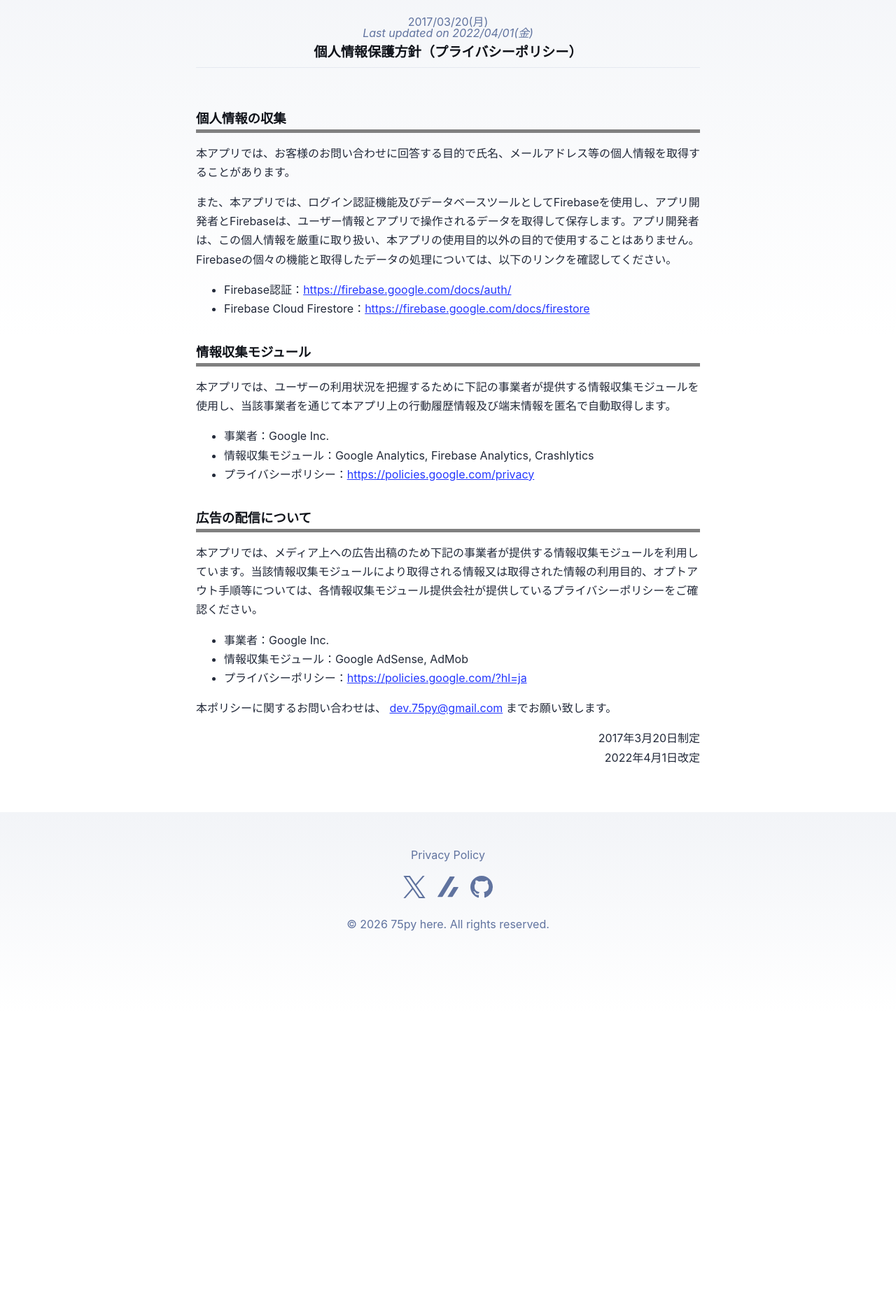
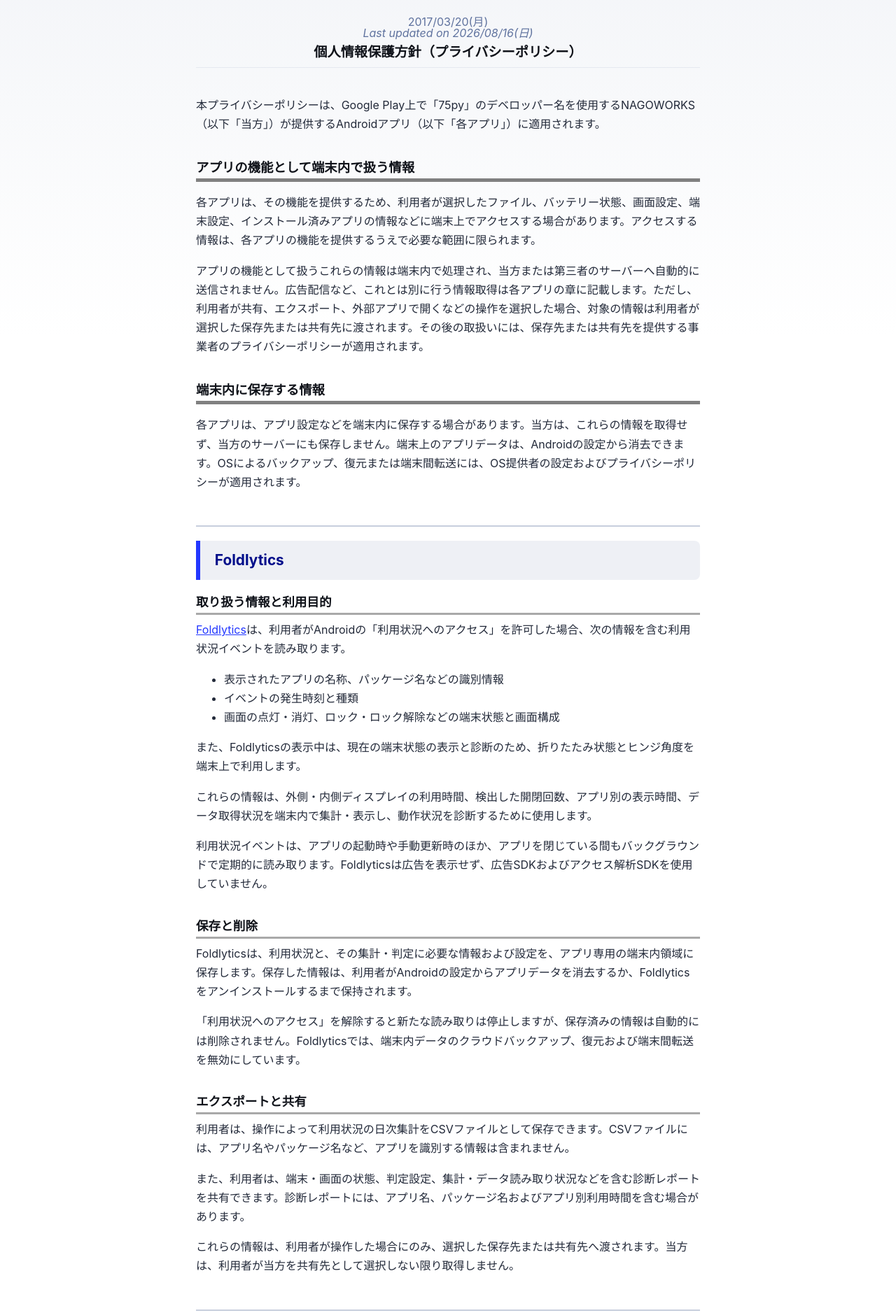
Before and after one commit to 75py/blog, an Astro site: page /privacy-policy in a window 1280 px wide. Shown: the part 120-1997 px from the top of the page at 70% size. Before the commit the page ends 1567 px from the top, so only its background shows below. Built offline with nearby package versions, Linux system fonts and the light colour scheme; Astro itself is replaced by a stand-in of ours.

Commit message:
Update app privacy policy

```diff
--- a/src/pages/privacy-policy.md
+++ b/src/pages/privacy-policy.md
@@ -3,32 +3,96 @@
 title: '個人情報保護方針（プライバシーポリシー）'
 description: '個人情報保護方針（プライバシーポリシー）'
 pubDate: '2017-03-20'
-updatedDate: '2022-04-01'
+updatedDate: '2026-08-16'
 ---
 
-## 個人情報の収集
-本アプリでは、お客様のお問い合わせに回答する目的で氏名、メールアドレス等の個人情報を取得することがあります。
+本プライバシーポリシーは、Google Play上で「75py」のデベロッパー名を使用するNAGOWORKS（以下「当方」）が提供するAndroidアプリ（以下「各アプリ」）に適用されます。
 
-また、本アプリでは、ログイン認証機能及びデータベースツールとしてFirebaseを使用し、アプリ開発者とFirebaseは、ユーザー情報とアプリで操作されるデータを取得して保存します。アプリ開発者は、この個人情報を厳重に取り扱い、本アプリの使用目的以外の目的で使用することはありません。Firebaseの個々の機能と取得したデータの処理については、以下のリンクを確認してください。
+## アプリの機能として端末内で扱う情報
 
-- Firebase認証：https://firebase.google.com/docs/auth/
-- Firebase Cloud Firestore：https://firebase.google.com/docs/firestore
+各アプリは、その機能を提供するため、利用者が選択したファイル、バッテリー状態、画面設定、端末設定、インストール済みアプリの情報などに端末上でアクセスする場合があります。アクセスする情報は、各アプリの機能を提供するうえで必要な範囲に限られます。
 
-## 情報収集モジュール
-本アプリでは、ユーザーの利用状況を把握するために下記の事業者が提供する情報収集モジュールを使用し、当該事業者を通じて本アプリ上の行動履歴情報及び端末情報を匿名で自動取得します。
-- 事業者：Google Inc.
-- 情報収集モジュール：Google Analytics, Firebase Analytics, Crashlytics
-- プライバシーポリシー：https://policies.google.com/privacy
+アプリの機能として扱うこれらの情報は端末内で処理され、当方または第三者のサーバーへ自動的に送信されません。広告配信など、これとは別に行う情報取得は各アプリの章に記載します。ただし、利用者が共有、エクスポート、外部アプリで開くなどの操作を選択した場合、対象の情報は利用者が選択した保存先または共有先に渡されます。その後の取扱いには、保存先または共有先を提供する事業者のプライバシーポリシーが適用されます。
 
-## 広告の配信について
-本アプリでは、メディア上への広告出稿のため下記の事業者が提供する情報収集モジュールを利用しています。当該情報収集モジュールにより取得される情報又は取得された情報の利用目的、オプトアウト手順等については、各情報収集モジュール提供会社が提供しているプライバシーポリシーをご確認ください。
-- 事業者：Google Inc.
-- 情報収集モジュール：Google AdSense, AdMob
-- プライバシーポリシー：https://policies.google.com/?hl=ja
+## 端末内に保存する情報
 
-本ポリシーに関するお問い合わせは、 dev.75py@gmail.com までお願い致します。
+各アプリは、アプリ設定などを端末内に保存する場合があります。当方は、これらの情報を取得せず、当方のサーバーにも保存しません。端末上のアプリデータは、Androidの設定から消去できます。OSによるバックアップ、復元または端末間転送には、OS提供者の設定およびプライバシーポリシーが適用されます。
+
+<hr class="app-policy-divider">
+
+<h2 class="app-policy-heading" id="foldlytics">Foldlytics</h2>
+
+### 取り扱う情報と利用目的
+
+[Foldlytics](https://play.google.com/store/apps/details?id=com.nagopy.android.foldlytics)は、利用者がAndroidの「利用状況へのアクセス」を許可した場合、次の情報を含む利用状況イベントを読み取ります。
+
+- 表示されたアプリの名称、パッケージ名などの識別情報
+- イベントの発生時刻と種類
+- 画面の点灯・消灯、ロック・ロック解除などの端末状態と画面構成
+
+また、Foldlyticsの表示中は、現在の端末状態の表示と診断のため、折りたたみ状態とヒンジ角度を端末上で利用します。
+
+これらの情報は、外側・内側ディスプレイの利用時間、検出した開閉回数、アプリ別の表示時間、データ取得状況を端末内で集計・表示し、動作状況を診断するために使用します。
+
+利用状況イベントは、アプリの起動時や手動更新時のほか、アプリを閉じている間もバックグラウンドで定期的に読み取ります。Foldlyticsは広告を表示せず、広告SDKおよびアクセス解析SDKを使用していません。
+
+### 保存と削除
+
+Foldlyticsは、利用状況と、その集計・判定に必要な情報および設定を、アプリ専用の端末内領域に保存します。保存した情報は、利用者がAndroidの設定からアプリデータを消去するか、Foldlyticsをアンインストールするまで保持されます。
+
+「利用状況へのアクセス」を解除すると新たな読み取りは停止しますが、保存済みの情報は自動的には削除されません。Foldlyticsでは、端末内データのクラウドバックアップ、復元および端末間転送を無効にしています。
+
+### エクスポートと共有
+
+利用者は、操作によって利用状況の日次集計をCSVファイルとして保存できます。CSVファイルには、アプリ名やパッケージ名など、アプリを識別する情報は含まれません。
+
+また、利用者は、端末・画面の状態、判定設定、集計・データ読み取り状況などを含む診断レポートを共有できます。診断レポートには、アプリ名、パッケージ名およびアプリ別利用時間を含む場合があります。
+
+これらの情報は、利用者が操作した場合にのみ、選択した保存先または共有先へ渡されます。当方は、利用者が当方を共有先として選択しない限り取得しません。
+
+<hr class="app-policy-divider">
+
+<h2 class="app-policy-heading" id="aplin">Aplin</h2>
+
+### アプリ機能としてアクセスする情報
+
+[Aplin](https://play.google.com/store/apps/details?id=com.nagopy.android.aplin)は、インストール済みアプリの一覧表示・管理機能を提供するため、インストール済みアプリの情報に端末上でアクセスします。
+
+### 広告配信とプライバシー設定
+
+Aplinでは、広告を表示するため、Google LLCが提供するGoogle AdMob（Google Mobile Ads SDK）を使用しています。
+
+また、広告に関する同意およびプライバシー設定を管理するため、Google LLCが提供するGoogle User Messaging Platform（UMP）SDKを使用しています。
+
+Google Mobile Ads SDKは、広告配信、分析、広告効果の測定および不正行為の防止を目的として、情報を自動的に取得します。取得する情報には、IPアドレス、アプリの操作情報、診断情報、広告ID等の端末・アカウント識別子が含まれます。IPアドレスは、デバイスのおおまかな位置の推定に使用される場合があります。取得した情報はGoogle LLCへ送信され、通信時に暗号化されます。
+
+UMP SDKは、表示すべきプライバシーメッセージの確認と利用者の選択の処理のため、Google LLCと通信します。
+
+Googleによる情報の保存および削除を含む取扱いについては、以下をご確認ください。
+
+- [Googleプライバシーポリシー](https://policies.google.com/privacy?hl=ja)
+- [Googleのサービスを使用するサイトやアプリから収集した情報の使用](https://policies.google.com/technologies/partner-sites?hl=ja)
+- [Google Mobile Ads SDKのデータ開示](https://developers.google.com/admob/android/privacy/play-data-disclosure?hl=ja)
+- [Google User Messaging Platform SDK](https://developers.google.com/admob/android/privacy?hl=ja)
+
+<hr class="app-policy-divider">
+
+## お問い合わせに伴い取得する情報
+
+当方は、お問い合わせ時に提供されたメールアドレス、氏名（記載された場合）、お問い合わせ内容、任意で添付または共有されたファイルや診断情報を取得することがあります。
+
+これらの情報は、お問い合わせへの回答、対応履歴の確認およびトラブル対応に使用します。対応に必要な期間保存し、保存する必要がなくなった情報は削除します。
+
+## 本ポリシーの変更
+
+本ポリシーを変更した場合は、このページに変更内容および改定日を掲載します。
+
+## お問い合わせ
+
+本ポリシーに関するお問い合わせは、dev.75py@gmail.comまでお願いします。
 
 <div style="text-align: end">
-2017年3月20日制定<br>
-2022年4月1日改定
+2017年3月20日 制定<br>
+2022年4月1日 改定<br>
+2026年8月16日 提供中のアプリのデータ取扱いに合わせて全面改定し、FoldlyticsとAplinの記載をアプリ別に整理
 </div>
--- a/src/styles/global.css
+++ b/src/styles/global.css
@@ -83,6 +83,20 @@
 .prose h2 + h3, .prose h3 + h4, .prose h4 + h5, .prose h5 + h6 {
 	margin-top: 1em;
 }
+.prose .app-policy-divider {
+	margin: 3em 0 1.25em;
+	border-top: 2px solid rgba(var(--gray), 35%);
+}
+.prose .app-policy-heading {
+	margin: 0 0 1em;
+	padding: 0.75em 1em;
+	border: 0;
+	border-left: 6px solid var(--accent);
+	border-radius: 0 8px 8px 0;
+	background-color: rgba(var(--gray-light), 65%);
+	color: var(--accent-dark);
+	font-size: 1.3em;
+}
 textarea {
 	width: 100%;
 	/*font-size: 16px;*/
```
